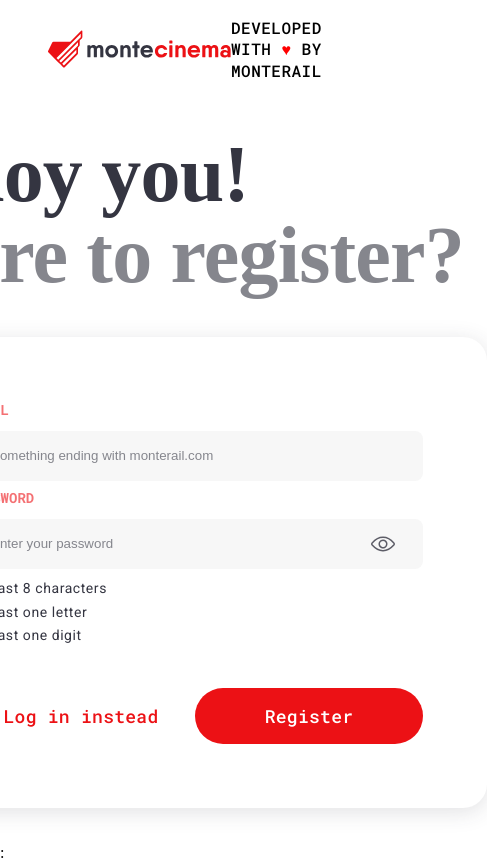
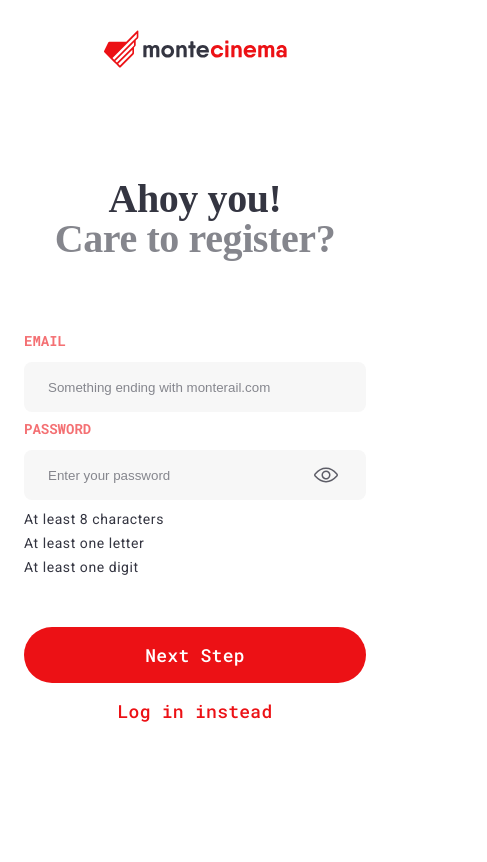
Before and after one commit to Willo0ow/monte-cinema, a Vue app: page / in a window 390 px wide. Shown: the whole page, 487 px wide, since content can reach past the window. Built offline with nearby package versions, Linux system fonts and the light colour scheme; a web font is replaced by a local one.

Commit message:
media queries, small fixes

```diff
--- /dev/null
+++ b/public/app.css
@@ -0,0 +1,35 @@
+.form-wrapper {
+  padding: 64px;
+  box-sizing: border-box;
+  margin-top: 40px;
+  background: #ffffff;
+  box-shadow: 0px 4px 22px rgba(52, 53, 65, 0.15);
+  border-radius: 24px;
+}
+
+.buttons-wrapper {
+  margin-top: 40px;
+  display: flex;
+  justify-content: space-between;
+}
+
+@media (max-width: 600px) {
+  .buttons-wrapper {
+    margin-top: 48px;
+    display: flex;
+    flex-direction: column;
+    flex-flow: column-reverse;
+    justify-content: center;
+  }
+
+  .form-wrapper {
+    padding: 24px;
+    box-sizing: border-box;
+    margin-top: 48px;
+    background: #ffffff;
+    box-shadow: none;
+  }
+  .step-wrapper {
+    width: 100%;
+  }
+}
--- a/public/index.html
+++ b/public/index.html
@@ -19,6 +19,7 @@
       href="https://fonts.googleapis.com/css2?family=Roboto&display=swap"
       rel="stylesheet"
     />
+    <link rel="stylesheet" href="./app.css" />
     <title><%= htmlWebpackPlugin.options.title %></title>
   </head>
   <body>
--- a/src/App.vue
+++ b/src/App.vue
@@ -1,13 +1,15 @@
 <template>
   <div class="page">
     <page-header></page-header>
-    <page-content></page-content>
+    <div id="content">
+      <page-content></page-content>
+    </div>
   </div>
 </template>
 
 <script>
 import PageHeader from "./components/PageHeader.vue";
-import PageContent from "./components/PageContent.vue";
+import PageContent from "./components/FirstStep.vue";
 export default {
   name: "App",
   components: { PageHeader, PageContent },
@@ -23,4 +25,13 @@ body {
   width: 100%;
   height: 100%;
 }
+#content {
+  height: calc(100vh - 98px);
+  display: flex;
+  flex-direction: row;
+  flex-wrap: nowrap;
+  justify-content: center;
+  align-items: center;
+  box-sizing: border-box;
+}
 </style>
--- a/src/components/ContentTitle.vue
+++ b/src/components/ContentTitle.vue
@@ -22,4 +22,10 @@ h1 {
   letter-spacing: -0.01em;
   margin: 0;
 }
+@media (max-width: 600px) {
+  h1 {
+    font-size: 40px;
+    text-align: center;
+  }
+}
 </style>
--- /dev/null
+++ b/src/components/FirstStep.vue
@@ -0,0 +1,62 @@
+<template>
+  <div class="step-wrapper">
+    <div class="title-wrapper">
+      <content-title text="Ahoy you!" textColor="#343541"></content-title>
+      <content-title
+        text="Care to register?"
+        textColor="#85868d"
+      ></content-title>
+    </div>
+    <div class="form-wrapper">
+      <form>
+        <form-input
+          v-for="(input, index) of inputs"
+          :key="`input-${index}`"
+          :label="input.label"
+          :name="input.name"
+          :type="input.type"
+          :placeholder="input.placeholder"
+          :rules="input.rules"
+        />
+        <div class="buttons-wrapper">
+          <form-button label="Log in instead" :isPrimary="false"></form-button>
+          <form-button label="Next Step"></form-button>
+        </div>
+      </form>
+    </div>
+  </div>
+</template>
+
+<script>
+import ContentTitle from "./ContentTitle.vue";
+import FormButton from "./FormButton.vue";
+import FormInput from "./FormInput.vue";
+export default {
+  name: "PageContent",
+  components: { ContentTitle, FormInput, FormButton },
+  setup() {
+    const inputs = [
+      {
+        label: "Email",
+        name: "email",
+        type: "email",
+        placeholder: "Something ending with monterail.com",
+        rules: [],
+      },
+      {
+        label: "Password",
+        name: "password",
+        type: "password",
+        placeholder: "Enter your password",
+        rules: [1, 2, 3],
+      },
+    ];
+    return {
+      inputs,
+    };
+  },
+};
+</script>
+<style>
+/* in app.css */
+</style>
--- a/src/components/PageContent.vue
+++ /dev/null
@@ -1,89 +0,0 @@
-<template>
-  <div id="content">
-    <div>
-      <div class="title-wrapper">
-        <content-title text="Ahoy you!" textColor="#343541"></content-title>
-        <content-title
-          text="Care to register?"
-          textColor="#85868d"
-        ></content-title>
-      </div>
-      <div class="form-wrapper">
-        <form>
-          <form-input
-            v-for="(input, index) of inputs"
-            :key="`input-${index}`"
-            :label="input.label"
-            :name="input.name"
-            :type="input.type"
-            :placeholder="input.placeholder"
-            :rules="input.rules"
-          />
-          <div class="buttons-wrapper">
-            <form-button
-              label="Log in instead"
-              :isPrimary="false"
-            ></form-button>
-            <form-button label="Register"></form-button>
-          </div>
-        </form>
-      </div>
-    </div>
-  </div>
-  :
-</template>
-
-<script>
-import ContentTitle from "./ContentTitle.vue";
-import FormButton from "./FormButton.vue";
-import FormInput from "./FormInput.vue";
-export default {
-  name: "PageContent",
-  components: { ContentTitle, FormInput, FormButton },
-  setup() {
-    const inputs = [
-      {
-        label: "Email",
-        name: "email",
-        type: "email",
-        placeholder: "Something ending with monterail.com",
-        rules: [],
-      },
-      {
-        label: "Password",
-        name: "password",
-        type: "password",
-        placeholder: "Enter your password",
-        rules: [1, 2, 3],
-      },
-    ];
-    return {
-      inputs,
-    };
-  },
-};
-</script>
-<style scoped>
-#content {
-  height: calc(100vh - 98px);
-  display: flex;
-  flex-direction: row;
-  flex-wrap: nowrap;
-  justify-content: center;
-  align-items: center;
-  box-sizing: border-box;
-}
-.form-wrapper {
-  padding: 64px;
-  box-sizing: border-box;
-  margin-top: 40px;
-  background: #ffffff;
-  box-shadow: 0px 4px 22px rgba(52, 53, 65, 0.15);
-  border-radius: 24px;
-}
-.buttons-wrapper {
-  margin-top: 40px;
-  display: flex;
-  justify-content: space-between;
-}
-</style>
--- a/src/components/PageHeader.vue
+++ b/src/components/PageHeader.vue
@@ -1,7 +1,7 @@
 <template>
-  <div id="header">
+  <div class="page-header">
     <img src="../assets/logo.svg" alt="logo" />
-    <div id="slogan">
+    <div class="slogan">
       Developed with <span class="red-font">♥</span> by Monterail
     </div>
   </div>
@@ -13,7 +13,7 @@ export default {
 };
 </script>
 <style scoped>
-#header {
+.page-header {
   height: 98px;
   padding: 25px 48px;
   display: flex;
@@ -23,7 +23,7 @@ export default {
   align-items: center;
   box-sizing: border-box;
 }
-#slogan {
+.slogan {
   font-family: "Roboto Mono", monospace;
   font-size: 16px;
   text-transform: uppercase;
@@ -33,4 +33,12 @@ export default {
 .red-font {
   color: red;
 }
+@media (max-width: 600px) {
+  .slogan {
+    display: none;
+  }
+  .page-header {
+    justify-content: center;
+  }
+}
 </style>
```
